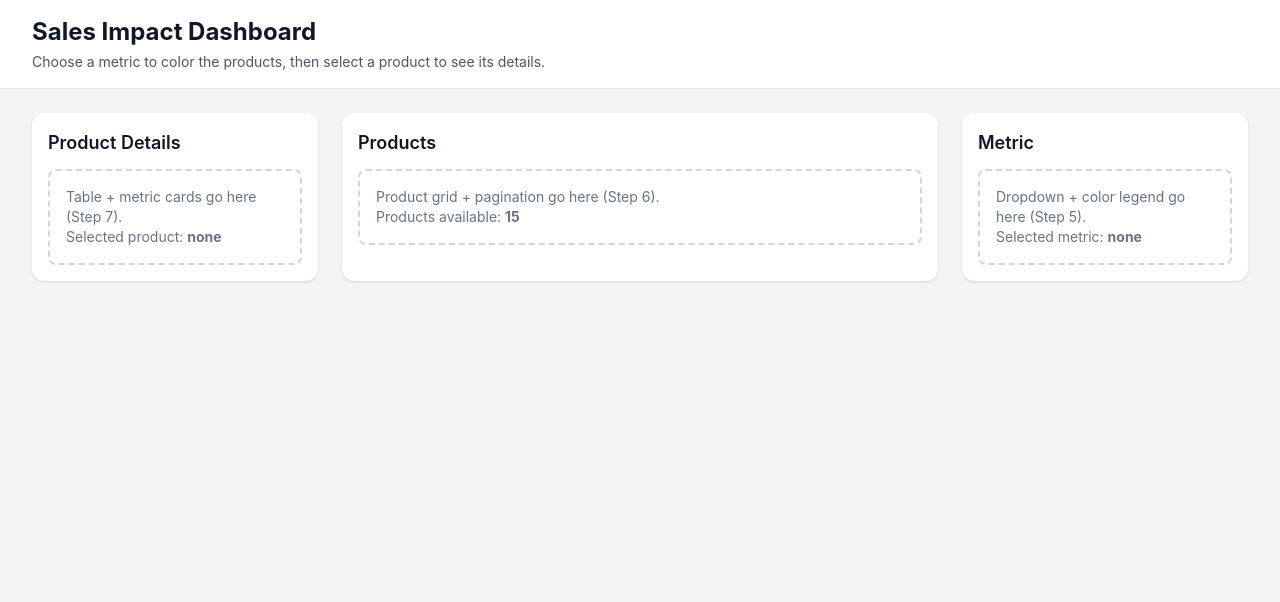
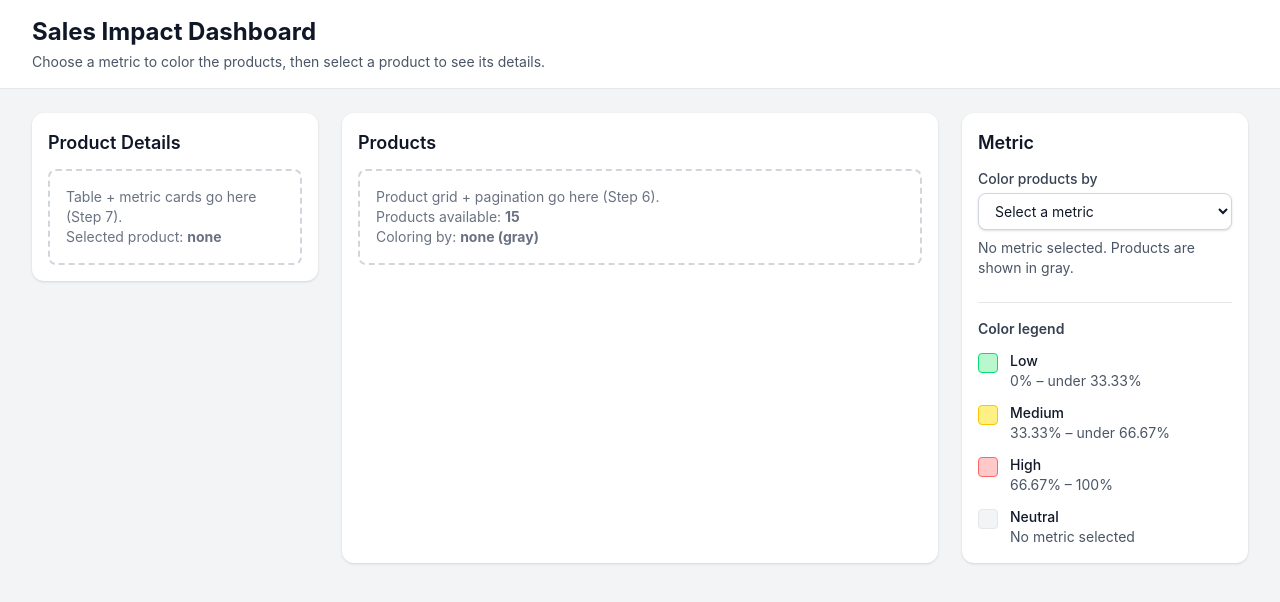
Before and after one commit to sarojsekhar/sales-impact-dashboard, a React (Vite) app: page / in a window 1280 px wide. Shown: the top 602 px of the page. Built offline with nearby package versions, Linux system fonts and the light colour scheme.

Commit message:
Step 5: metric dropdown and color legend

```diff
--- a/src/App.jsx
+++ b/src/App.jsx
@@ -1,6 +1,8 @@
 import { useState } from "react";
 import products from "./data/products.json";
 import { getMetricLabel } from "./constants/metrics";
+import MetricSelector from "./components/right/MetricSelector";
+import ColorLegend from "./components/right/ColorLegend";
 
 function App() {
   // ── Shared state (lifted up to App) ──────────────────────────────
@@ -40,13 +42,12 @@ function App() {
             <h2 id="metric-heading" className="text-lg font-semibold">
               Metric
             </h2>
-            <div className="mt-3 rounded-lg border-2 border-dashed border-gray-300 p-4 text-sm text-gray-500">
-              Dropdown + color legend go here (Step 5).
-              <br />
-              Selected metric:{" "}
-              <strong>
-                {selectedMetric ? getMetricLabel(selectedMetric) : "none"}
-              </strong>
+            <div className="mt-3">
+              <MetricSelector
+                selectedMetric={selectedMetric}
+                onMetricChange={setSelectedMetric}
+              />
+              <ColorLegend />
             </div>
           </section>
 
@@ -62,6 +63,13 @@ function App() {
               Product grid + pagination go here (Step 6).
               <br />
               Products available: <strong>{products.length}</strong>
+              <br />
+              Coloring by:{" "}
+              <strong>
+                {selectedMetric
+                  ? getMetricLabel(selectedMetric)
+                  : "none (gray)"}
+              </strong>
             </div>
           </section>
 
--- /dev/null
+++ b/src/components/right/ColorLegend.jsx
@@ -0,0 +1,37 @@
+import { LEVEL_STYLES, NEUTRAL_STYLES } from "../../utils/levels";
+
+function ColorLegend() {
+  return (
+    <div className="mt-6 border-t border-gray-200 pt-4">
+      <h3 className="text-sm font-semibold text-gray-700">Color legend</h3>
+
+      <ul className="mt-3 space-y-3">
+        {Object.entries(LEVEL_STYLES).map(([level, styles]) => (
+          <li key={level} className="flex items-start gap-3">
+            <span
+              aria-hidden="true"
+              className={`mt-0.5 h-5 w-5 shrink-0 rounded border ${styles.card}`}
+            />
+            <div className="text-sm">
+              <p className="font-medium text-gray-900">{styles.label}</p>
+              <p className="text-gray-600">{styles.range}</p>
+            </div>
+          </li>
+        ))}
+
+        <li className="flex items-start gap-3">
+          <span
+            aria-hidden="true"
+            className={`mt-0.5 h-5 w-5 shrink-0 rounded border ${NEUTRAL_STYLES.card}`}
+          />
+          <div className="text-sm">
+            <p className="font-medium text-gray-900">Neutral</p>
+            <p className="text-gray-600">No metric selected</p>
+          </div>
+        </li>
+      </ul>
+    </div>
+  );
+}
+
+export default ColorLegend;
--- /dev/null
+++ b/src/components/right/MetricSelector.jsx
@@ -0,0 +1,41 @@
+import { METRICS, METRIC_RANGE, getMetricLabel } from "../../constants/metrics";
+
+function MetricSelector({ selectedMetric, onMetricChange }) {
+  function handleChange(event) {
+    // The "Select a metric" option has value "", so we store null (no metric).
+    onMetricChange(event.target.value || null);
+  }
+
+  return (
+    <div>
+      <label
+        htmlFor="metric-select"
+        className="block text-sm font-medium text-gray-700"
+      >
+        Color products by
+      </label>
+
+      <select
+        id="metric-select"
+        value={selectedMetric ?? ""}
+        onChange={handleChange}
+        className="mt-1 w-full cursor-pointer rounded-lg border border-gray-300 bg-white px-3 py-2 text-base text-gray-900 shadow-sm focus:border-blue-500 focus:outline-none focus:ring-2 focus:ring-blue-500/40 sm:text-sm"
+      >
+        <option value="">Select a metric</option>
+        {METRICS.map((metric) => (
+          <option key={metric.key} value={metric.key}>
+            {metric.label} ({METRIC_RANGE})
+          </option>
+        ))}
+      </select>
+
+      <p className="mt-2 text-sm text-gray-600" aria-live="polite">
+        {selectedMetric
+          ? `Products are colored by ${getMetricLabel(selectedMetric)}.`
+          : "No metric selected. Products are shown in gray."}
+      </p>
+    </div>
+  );
+}
+
+export default MetricSelector;
```
